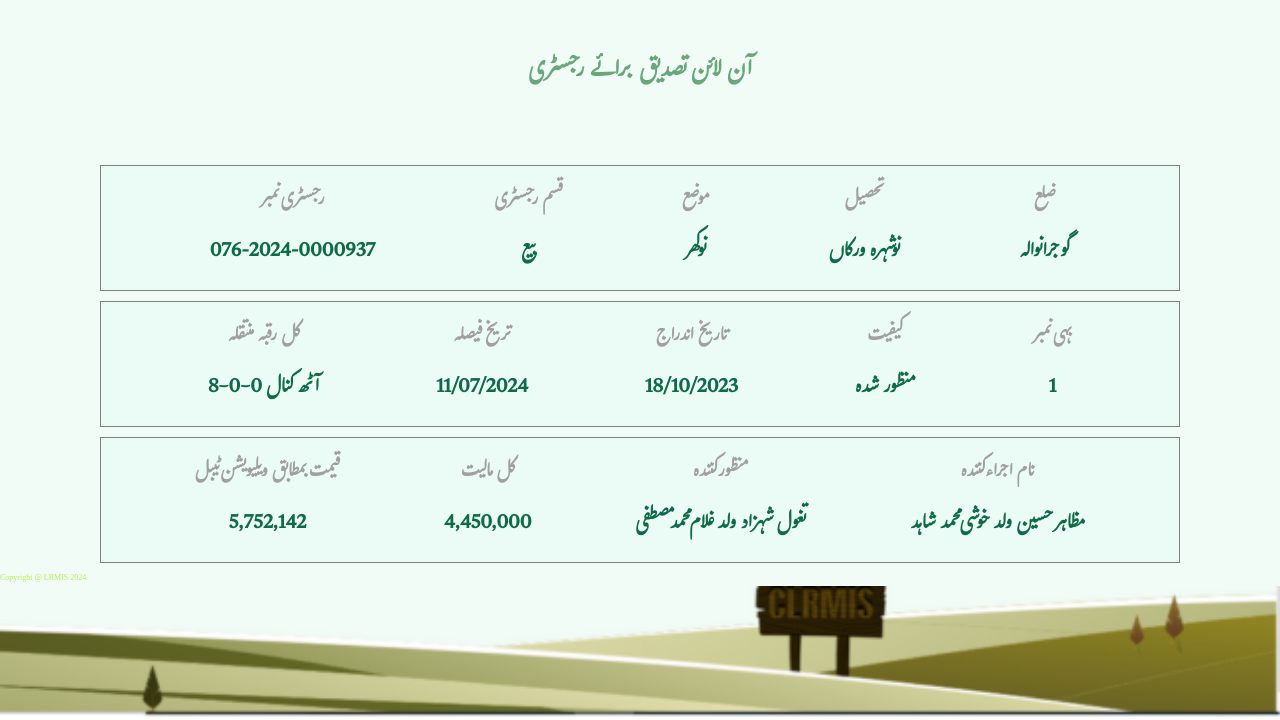
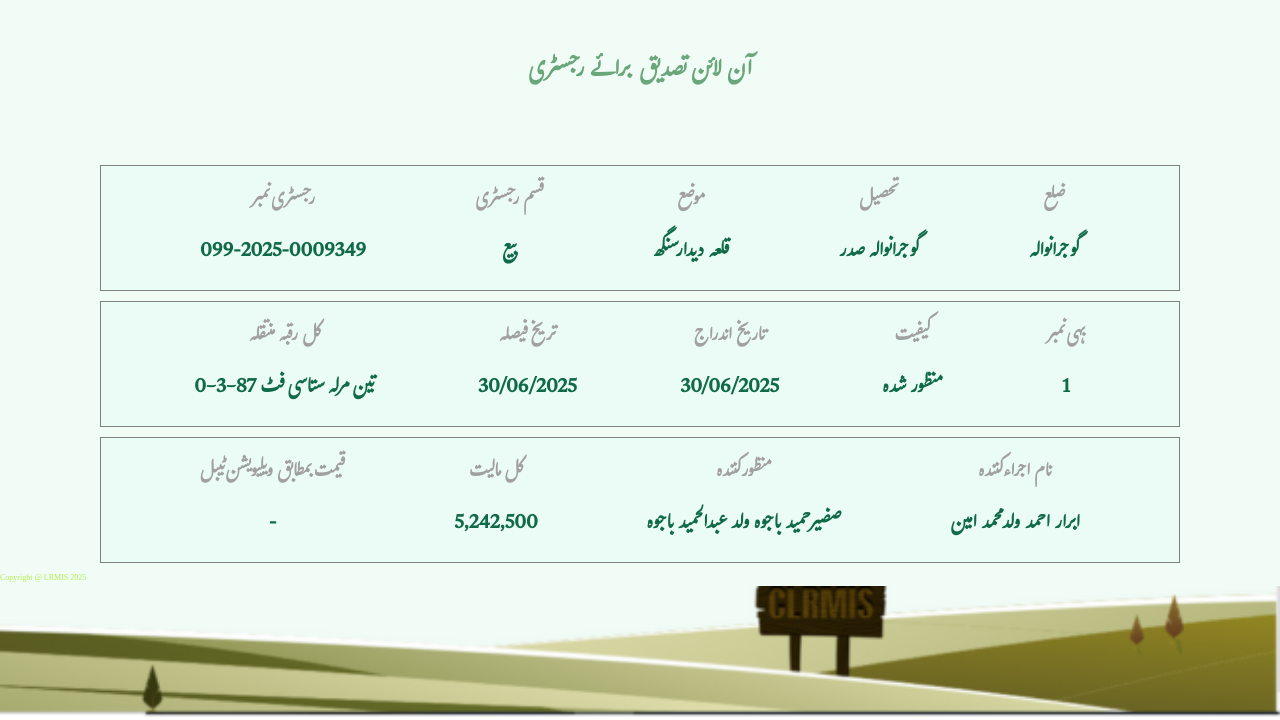
Before and after one commit to punjabzameen/Punjab64, a plain HTML site: page index.html in a window 1280 px wide. Shown: the part 80-800 px from the top of the page. Drawn offline with Linux system fonts and the light colour scheme.

Commit message:
Update index.html

```diff
--- a/index.html
+++ b/index.html
@@ -32,7 +32,7 @@
             <div class="item text1">
                 <h3>رجسٹری نمبر
                 </h3>
-                <p>076-2024-0000937
+                <p>099-2025-0009349
                 </p>
             </div>
             <div class="item text2"><h3>قسم رجسٹری
@@ -42,13 +42,13 @@
             <div class="item text3">
                 <h3>موضع
                 </h3>
-                <p>نوکھر
+                <p>قلعہ دیدار سنگھ
                 </p>
             </div>
             <div class="item text4">
                 <h3>تحصیل
                 </h3>
-                <p>نوشہرہ ورکاں
+                <p>گوجرانوالہ صدر
                 </p>
             </div>
             <div class="item text5">
@@ -63,18 +63,18 @@
             <div class="item text1">
                 <h3>کل رقبہ منتقلہ
                 </h3>
-                <p>8-0-0 آٹھ کنال
+                <p>0-3-87 تین مرلہ ستاسی فٹ
                 </p>
             </div>
             <div class="item text2"><h3>تریخ فیصلہ
 
             </h3>
-            <p>11/07/2024
+            <p>30/06/2025
             </p></div>
             <div class="item text3">
                 <h3>تاریخ اندراج
                 </h3>
-                <p>18/10/2023
+                <p>30/06/2025
                 </p>
             </div>
             <div class="item text4">
@@ -95,23 +95,23 @@
             <div class="item text1">
                 <h3>قیمت بمطابق ویلیویشن ٹیبل
                 </h3>
-                <p>5,752,142
+                <p>-
                 </p>
             </div>
             <div class="item text2"><h3>کل مالیت
             </h3>
-            <p>4,450,000
+            <p>5,242,500
             </p></div>
             <div class="item text3">
                 <h3>منظور کنندہ
                 </h3>
-                <p>تغول شہزاد ولد غلام محمد مصطفی
+                <p>صضیر حمید باجوہ ولد عبدالحمید باجوہ
                 </p>
             </div>
             <div class="item text4">
                 <h3>نام اجراء کنندہ
                 </h3>
-                <p>مظاہر حسین ولد خوشی محمد شاہد
+                <p>ابرار احمد ولد محمد امین
                 </p>
             </div>
 
@@ -120,7 +120,7 @@
     </section>
     <!-- ----------------- Inage section------------------ -->
      <div class="bottom_img">
-        Copyright @ LRMIS 2024
+        Copyright @ LRMIS 2025
 
      </div>
      <!-- <div class="main">
```
